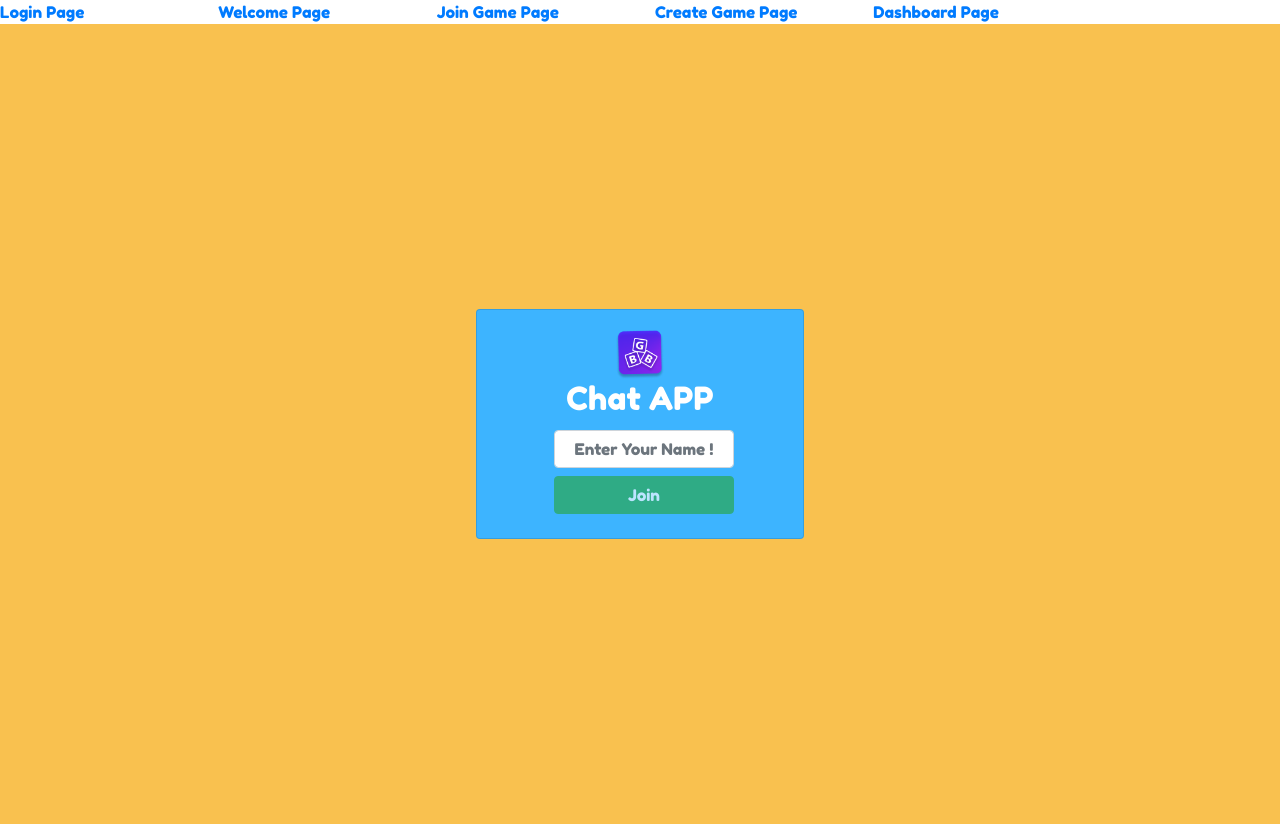
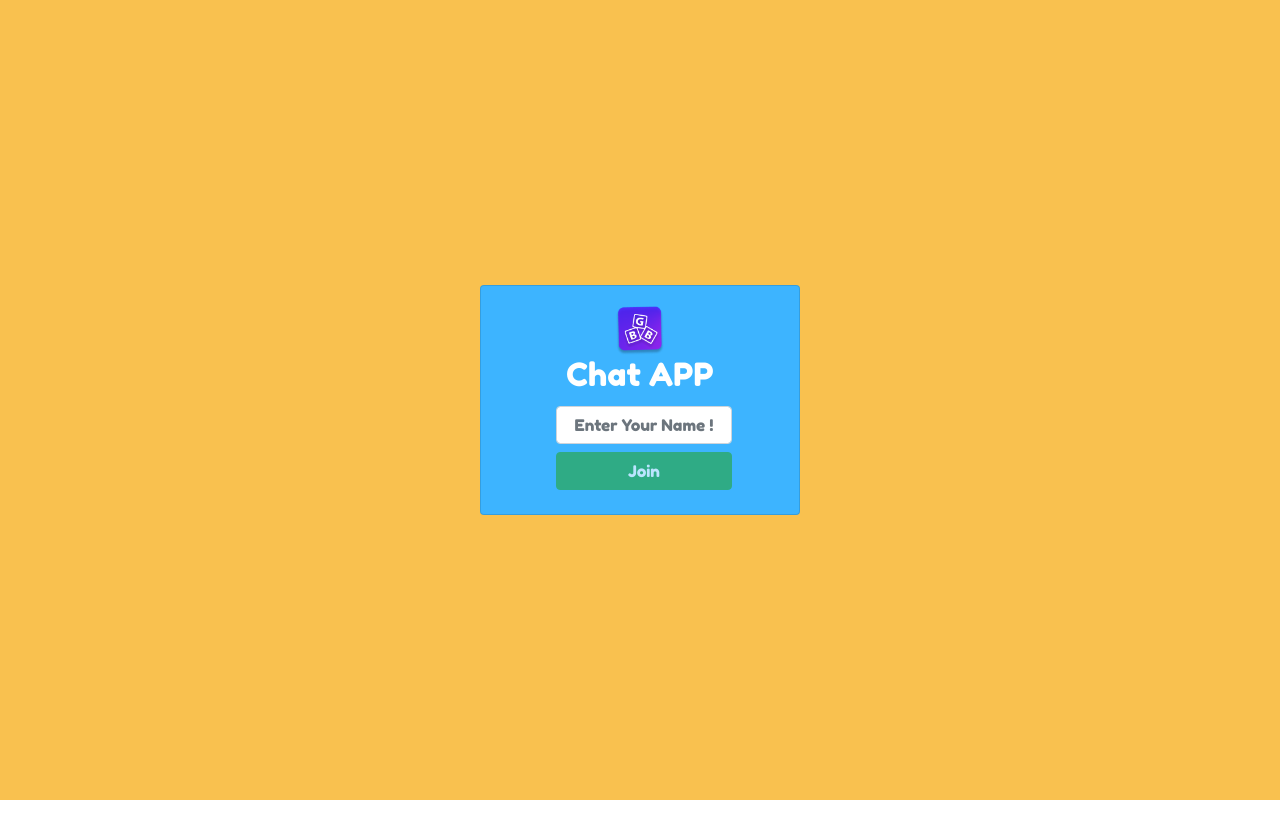
Before and after one commit to vichym/bgb, a React (Create React App) app: page / in a window 1280 px wide. After the commit the page ends 800 px from the top, so only its background shows below. Built offline with nearby package versions, Linux system fonts and the light colour scheme; no server answers.

Commit message:
clean up

```diff
--- a/src/Layout/Layout.jsx
+++ b/src/Layout/Layout.jsx
@@ -1,10 +1,8 @@
 
-import React, { Component, Fragment , memo} from 'react';
+import React, { Component, memo } from 'react';
 import 'bootstrap/dist/css/bootstrap.min.css';
 import { Card, Media, Row, Col } from 'reactstrap'
 import logo from '../Logo/BGB.png'
-import { route } from '../Layout/RounteHandler'
-import { Link } from 'react-router-dom';
 
 class Layout extends Component {
 
@@ -15,39 +13,11 @@ class Layout extends Component {
             classNames: 'card bg-danger'
         }
     }
-    /**
-     * Calculate & Update state of new dimensions
-     */
-    updateDimensions = () => {
-        this.setState({ height: `${window.innerHeight}px` });
-    }
 
-    /**
-     * Add event listener
-     */
-    componentDidMount() {
-        this.updateDimensions();
-        window.addEventListener("resize", this.updateDimensions);
-    }
-
-    /**
-     * Remove event listener
-     */
-    componentWillUnmount() {
-        window.removeEventListener("resize", this.updateDimensions);
-    }
 
     render() {
-
         return (
-            <Fragment>
-                <Row className="align-items-center">
-                    {route.map(r =>
-                        <Col>
-                            <Link to={r.path}>{r.name}</Link>
-                        </Col>)}
-                </Row>
-                <div className=" row justify-content-center align-items-center" style={{ height: `${this.state.height}`, background: `${this.props.color1}` }}>
+            <div className=" row justify-content-center align-items-center vh-100 mx-auto" style={{ background: `${this.props.color1}` }}>
                 <Card body inverse style={{ background: `${this.props.color2}` }} className={this.props.classNames}>
                     <Row>
                         <Col>
@@ -56,9 +26,7 @@ class Layout extends Component {
                     </Row>
                     {this.props.children}
                 </Card>
-                    {/* </div> */}
             </div>
-            </Fragment>
         );
     }
 
```
Lines whose indentation alone changed are shown as unchanged.
